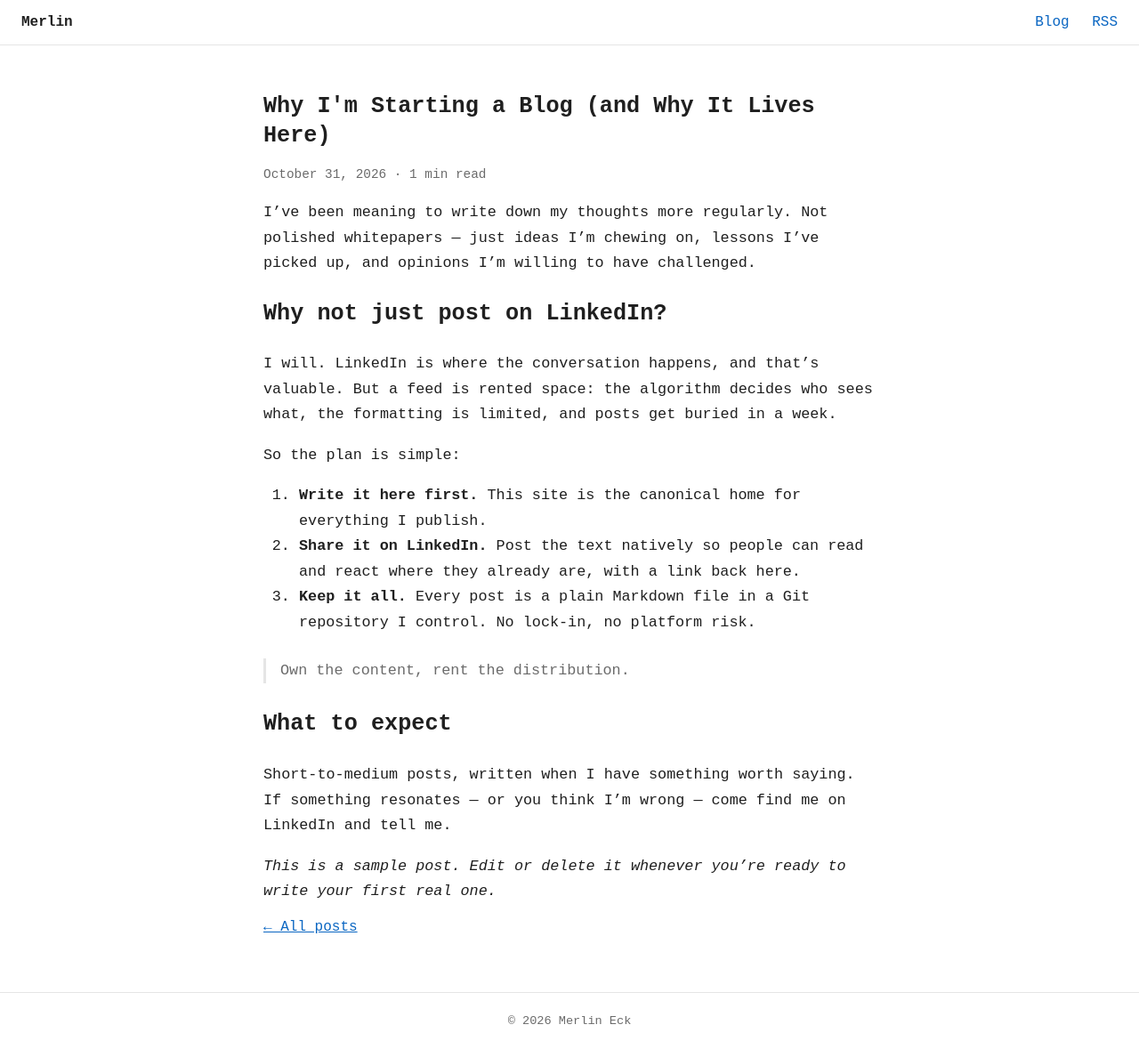
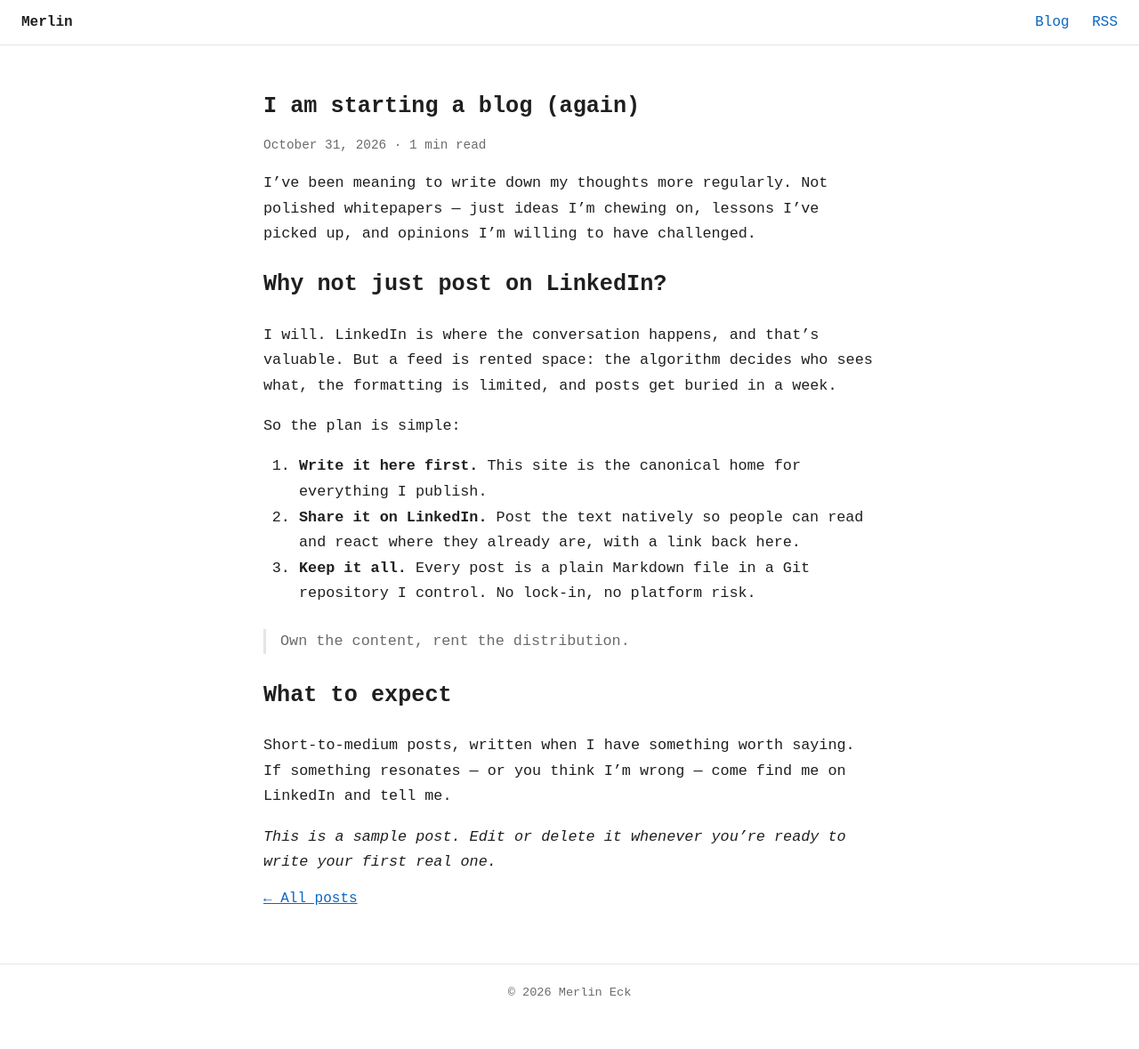
Before and after one commit to MMEnter/mmenter.github.io, a Jekyll site: the page built from _posts/2026-10-31-why-i-am-starting-a-blog.md, in a window 1280 px wide. Shown: the whole page at 89% size. Built offline with Jekyll 4.4.1, drawn with Linux system fonts in a browser that asks for light colours; after the commit the page ends 1147 px from its top, so only the background shows below that.

Commit message:
Update 2026-10-31-why-i-am-starting-a-blog.md

```diff
--- a/_posts/2026-10-31-why-i-am-starting-a-blog.md
+++ b/_posts/2026-10-31-why-i-am-starting-a-blog.md
@@ -1,6 +1,6 @@
 ---
 layout: post
-title: "Why I'm Starting a Blog (and Why It Lives Here)"
+title: "I am starting a blog (again)"
 description: "I want to share my thinking on LinkedIn — but I also want to own it. Here's the setup."
 # After you share this on LinkedIn, paste the post URL below to add a "discuss" link:
 # linkedin: https://www.linkedin.com/posts/...
```
